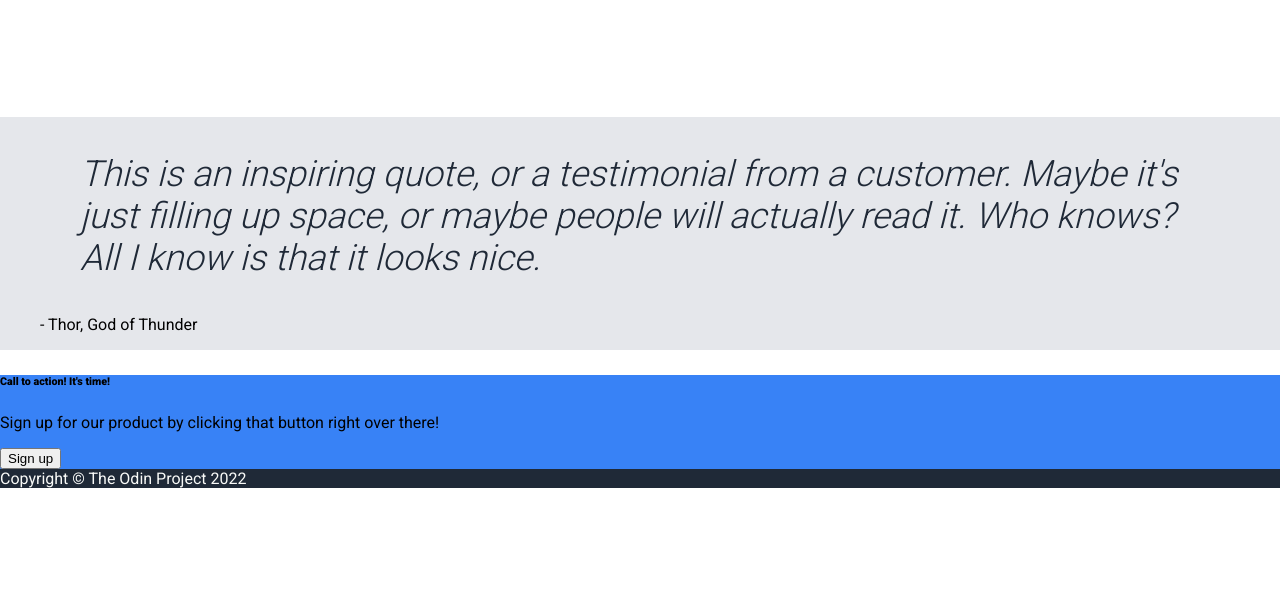
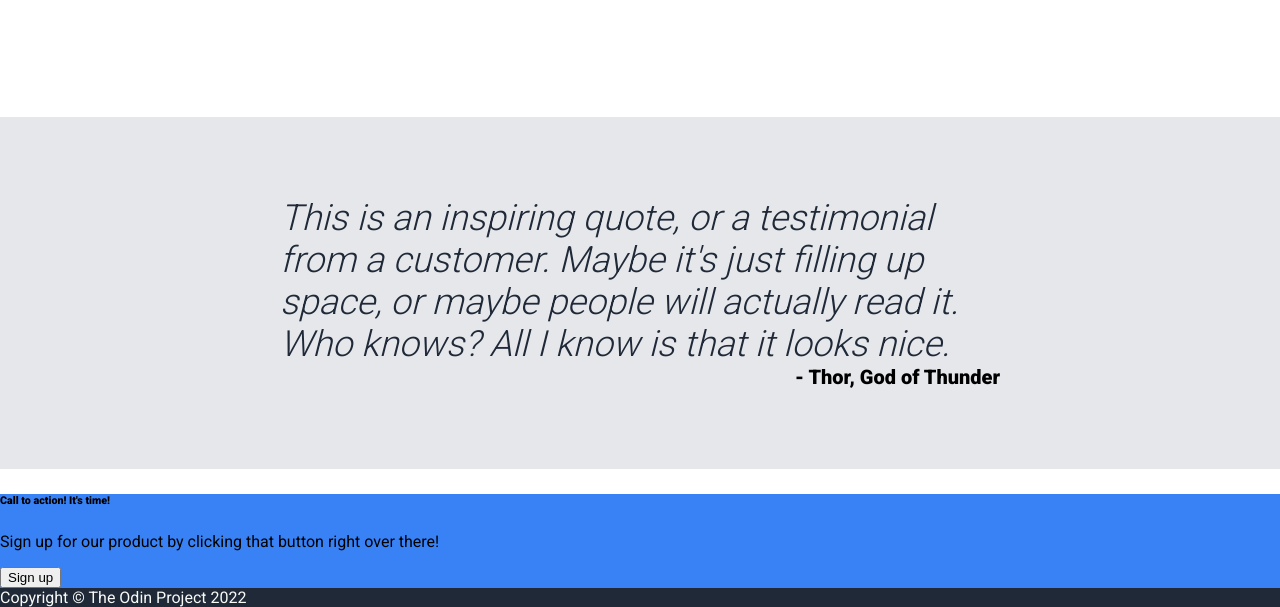
Before and after one commit to BlessedOneKobo/landing-page, a plain HTML site: page index.html in a window 1280 px wide. Shown: the part 759-1366 px from the top of the page. Before the commit the page ends 1247 px from the top, so only its background shows below. Drawn offline with Linux system fonts and the light colour scheme.

Commit message:
feat: Style quote section

```diff
--- a/style.css
+++ b/style.css
@@ -151,6 +151,14 @@ header .nav-links a,
 
 .quote {
   background-color: var(--grey-color);
+  padding: 5rem var(--page-padding);
+}
+
+.quote figure {
+  display: flex;
+  flex-direction: column;
+  width: 75%;
+  margin: 0 auto;
 }
 
 .quote blockquote {
@@ -158,6 +166,14 @@ header .nav-links a,
   font-weight: var(--light-weight);
   font-style: italic;
   color: var(--dark-color);
+  align-self: center;
+  margin: 0;
+}
+
+.quote figcaption {
+  align-self: flex-end;
+  font-weight: bold;
+  font-size: 1.25em;
 }
 
 footer {
```
